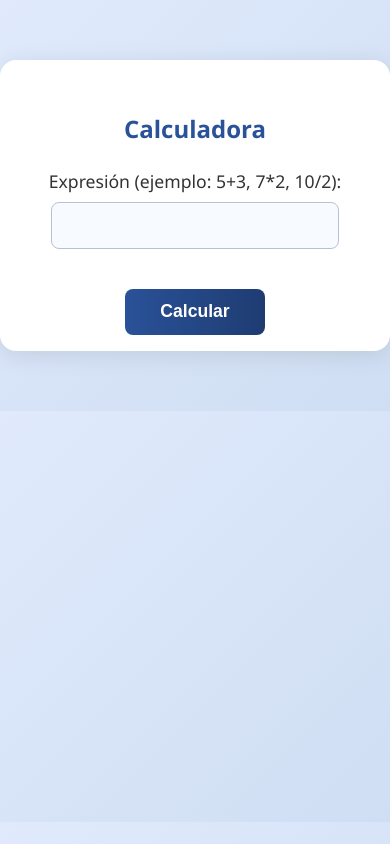
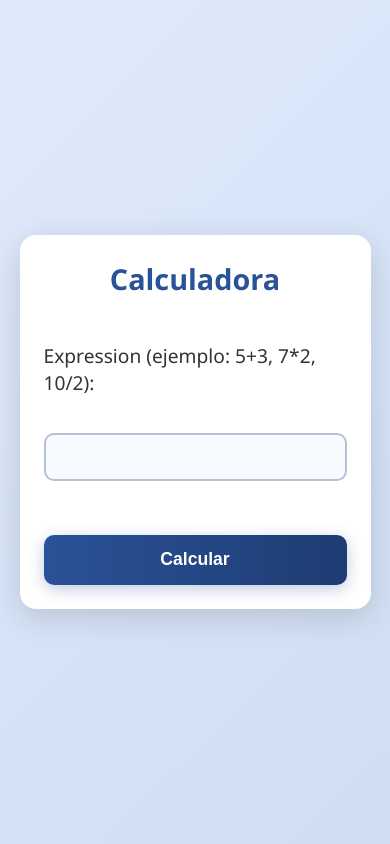
Before and after one commit to VictorMCastillo131/Automatas-1-ANTLR4, a Django app: page / in a window 390 px wide. Run offline with Django 4.2, Linux system fonts and the light colour scheme.

Commit message:
correccion de css y html

```diff
--- a/interpreter/static/style.css
+++ b/interpreter/static/style.css
@@ -1,67 +1,165 @@
+/* interpreter/static/interpreter/style.css */
+* {
+    margin: 0;
+    padding: 0;
+    box-sizing: border-box;
+}
+
 body {
     background: linear-gradient(135deg, #e0eafc 0%, #cfdef3 100%);
     font-family: 'Segoe UI', 'Arial', sans-serif;
     margin: 0;
     padding: 0;
+    min-height: 100vh;
+    display: flex;
+    justify-content: center;
+    align-items: center;
 }
 
 .container {
-    max-width: 400px;
-    margin: 60px auto;
+    max-width: 500px;
+    width: 90%;
+    margin: 40px auto;
     background: #fff;
     border-radius: 16px;
-    box-shadow: 0 4px 24px rgba(0,0,0,0.10);
-    padding: 2em 2em 1em 2em;
+    box-shadow: 0 8px 32px rgba(0,0,0,0.15);
+    padding: 2.5em;
     text-align: center;
 }
 
-h2 {
+h1 {
     color: #2a5298;
-    margin-bottom: 1em;
+    margin-bottom: 1.5em;
     font-weight: 700;
+    font-size: 2.2em;
+    text-align: center;
 }
 
 label {
     color: #333;
-    font-size: 1.1em;
+    font-size: 1.2em;
     font-weight: 500;
+    display: block;
+    margin-bottom: 0.8em;
+    text-align: left;
 }
 
-.input-box {
-    width: 80%;
-    padding: 0.7em;
-    margin-top: 0.5em;
-    border: 1px solid #b6c1d6;
-    border-radius: 8px;
+input[type="text"] {
+    width: 100%;
+    padding: 1em;
+    margin-bottom: 1.5em;
+    border: 2px solid #b6c1d6;
+    border-radius: 10px;
     font-size: 1.1em;
     background: #f7faff;
     color: #2a5298;
     text-align: center;
+    transition: all 0.3s ease;
 }
 
-.btn {
+input[type="text"]:focus {
+    outline: none;
+    border-color: #2a5298;
+    box-shadow: 0 0 0 3px rgba(42, 82, 152, 0.1);
+    background: #fff;
+}
+
+button {
     background: linear-gradient(90deg, #2a5298 0%, #1e3c72 100%);
     color: #fff;
     border: none;
-    border-radius: 8px;
-    padding: 0.7em 2em;
-    font-size: 1.1em;
+    border-radius: 10px;
+    padding: 1em 2.5em;
+    font-size: 1.2em;
     font-weight: 600;
     cursor: pointer;
-    margin-top: 1em;
-    transition: background 0.2s;
+    margin-top: 0.5em;
+    transition: all 0.3s ease;
+    width: 100%;
+    box-shadow: 0 4px 15px rgba(42, 82, 152, 0.3);
 }
 
-.btn:hover {
+button:hover {
     background: linear-gradient(90deg, #1e3c72 0%, #2a5298 100%);
+    transform: translateY(-2px);
+    box-shadow: 0 6px 20px rgba(42, 82, 152, 0.4);
 }
 
-.output {
+button:active {
+    transform: translateY(0);
+}
+
+.resultado {
     background: #eaf1fb;
     color: #1e3c72;
-    border-radius: 8px;
+    border-radius: 10px;
     margin-top: 2em;
-    padding: 1em;
+    padding: 1.5em;
+    font-size: 1.3em;
+    box-shadow: 0 4px 12px rgba(42,82,152,0.1);
+    border-left: 5px solid #2a5298;
+}
+
+.resultado h2 {
+    color: #2a5298;
+    margin-bottom: 0.8em;
+    font-size: 1.4em;
+    font-weight: 600;
+}
+
+.resultado p {
+    font-size: 1.8em;
+    font-weight: 700;
+    color: #1e3c72;
+    margin: 0;
+}
+
+.error {
+    background: #ffe6e6;
+    color: #cc0000;
+    border-radius: 10px;
+    margin-top: 2em;
+    padding: 1.5em;
     font-size: 1.1em;
-    box-shadow: 0 2px 8px rgba(42,82,152,0.08);
+    box-shadow: 0 4px 12px rgba(204,0,0,0.1);
+    border-left: 5px solid #cc0000;
 }
+
+.error h2 {
+    color: #cc0000;
+    margin-bottom: 0.8em;
+    font-size: 1.3em;
+    font-weight: 600;
+}
+
+.error p {
+    font-size: 1.1em;
+    font-weight: 500;
+    margin: 0;
+}
+
+/* Estilos responsivos */
+@media (max-width: 600px) {
+    .container {
+        margin: 20px auto;
+        padding: 1.5em;
+    }
+
+    h1 {
+        font-size: 1.8em;
+    }
+
+    input[type="text"] {
+        font-size: 1em;
+        padding: 0.8em;
+    }
+
+    button {
+        font-size: 1.1em;
+        padding: 0.8em 2em;
+    }
+
+    .resultado p {
+        font-size: 1.5em;
+    }
+}
--- a/interpreter/templates/index.html
+++ b/interpreter/templates/index.html
@@ -1,27 +1,33 @@
-{% load static %}
 <!DOCTYPE html>
-<html lang="es">
+<html>
 <head>
-    <meta charset="UTF-8">
     <title>Calculadora</title>
-    <link rel="stylesheet" href="{% static 'style.css' %}">
+    {% load static %}
+    <!-- Cambia esta línea -->
+    <link rel="stylesheet" type="text/css" href="{% static 'style.css' %}">
 </head>
 <body>
     <div class="container">
-        <h2>Calculadora</h2>
+        <h1>Calculadora</h1>
+
         <form method="post">
             {% csrf_token %}
+            <label for="expr">Expression (ejemplo: 5+3, 7*2, 10/2):</label><br>
+            <input type="text" id="expr" name="expr" value="{{ expr }}" required><br><br>
+            <button type="submit">Calcular</button>
+        </form>
 
-            <label for="expr">Expresión (ejemplo: 5+3, 7*2, 10/2):</label><br>
+        {% if output %}
+        <div class="resultado">
+            <h2>Resultado:</h2>
+            <p>{{ output }}</p>
+        </div>
+        {% endif %}
 
-            <input type="text" name="expr" id="expr" required value="{{ expr }}" class="input-box"><br><br>
-
-            <button type="submit" class="btn">Calcular</button>
-        </form>
-        {% if output %}
-        <div class="output">
-            <strong>Resultado:</strong><br>
-            {{ output }}
+        {% if error_output %}
+        <div class="error">
+            <h2>Error:</h2>
+            <p>{{ error_output }}</p>
         </div>
         {% endif %}
     </div>
--- a/interpreter/views.py
+++ b/interpreter/views.py
@@ -4,39 +4,36 @@ import sys
 import os
 from django.conf import settings
 
-# @csrf_exempt  <-- ¡Eliminado! Es una mala práctica de seguridad.
-# Usaremos {% csrf_token %} en el template en su lugar.
 def index(request):
     output = ''
     error_output = ''
     expr = ''
 
-    # Construir rutas dinámicas para que funcione en cualquier entorno (local o Render)
-    # Esto asume que el proyecto 'Calcu' está en el mismo nivel que 'minilang_django'
-    calcu_project_path = settings.BASE_DIR.parent / 'Calcu'
-    main_py_path = calcu_project_path / 'main.py'
-
     if request.method == 'POST':
         expr = request.POST.get('expr', '')
-        # ADVERTENCIA DE SEGURIDAD: Ejecutar código directamente del usuario
-        # es extremadamente peligroso (Inyección de Código).
-        # Esto es aceptable solo si es un proyecto personal y confías 100% en la entrada.
-        # Ya no necesitamos "print()", solo pasamos la expresión directamente.
 
         try:
-            result = subprocess.run(
-                [sys.executable, main_py_path],
-                input=expr.encode('utf-8'), # Enviamos la expresión directamente
-                stdout=subprocess.PIPE,
-                stderr=subprocess.PIPE,
-                cwd=calcu_project_path, # Ejecutar desde el directorio del script
-                timeout=10, # Previene que el proceso se cuelgue indefinidamente
-                check=False # No lanza excepción si el script falla, lo manejamos manualmente
-            )
-            output = result.stdout.decode('utf-8')
-            error_output = result.stderr.decode('utf-8')
+            if expr.strip():
+                # Calculadora simple y segura
+                allowed_chars = set('0123456789+-*/.() ')
+                if all(c in allowed_chars for c in expr):
+                    # Reemplaza división por cero
+                    if '/0' in expr.replace(' ', ''):
+                        error_output = "Error: División por cero"
+                    else:
+                        resultado = eval(expr)
+                        output = str(resultado)
+                else:
+                    error_output = "Error: Caracteres no permitidos"
+            else:
+                error_output = "Error: Expresión vacía"
+
         except Exception as e:
-            error_output = f'Error al ejecutar el subproceso: {e}'
+            error_output = f"Error en cálculo: {str(e)}"
 
-    context = {'output': output, 'error_output': error_output, 'expr': expr}
-    return render(request, 'index.html', context)
+    context = {
+        'output': output,
+        'error_output': error_output,
+        'expr': expr
+    }
+    return render(request, 'index.html', context)  # ✅ Busca en interpreter/templates/
```
Also changed, not shown: requirements.txt (+4 -11 lines), db.sqlite3.
